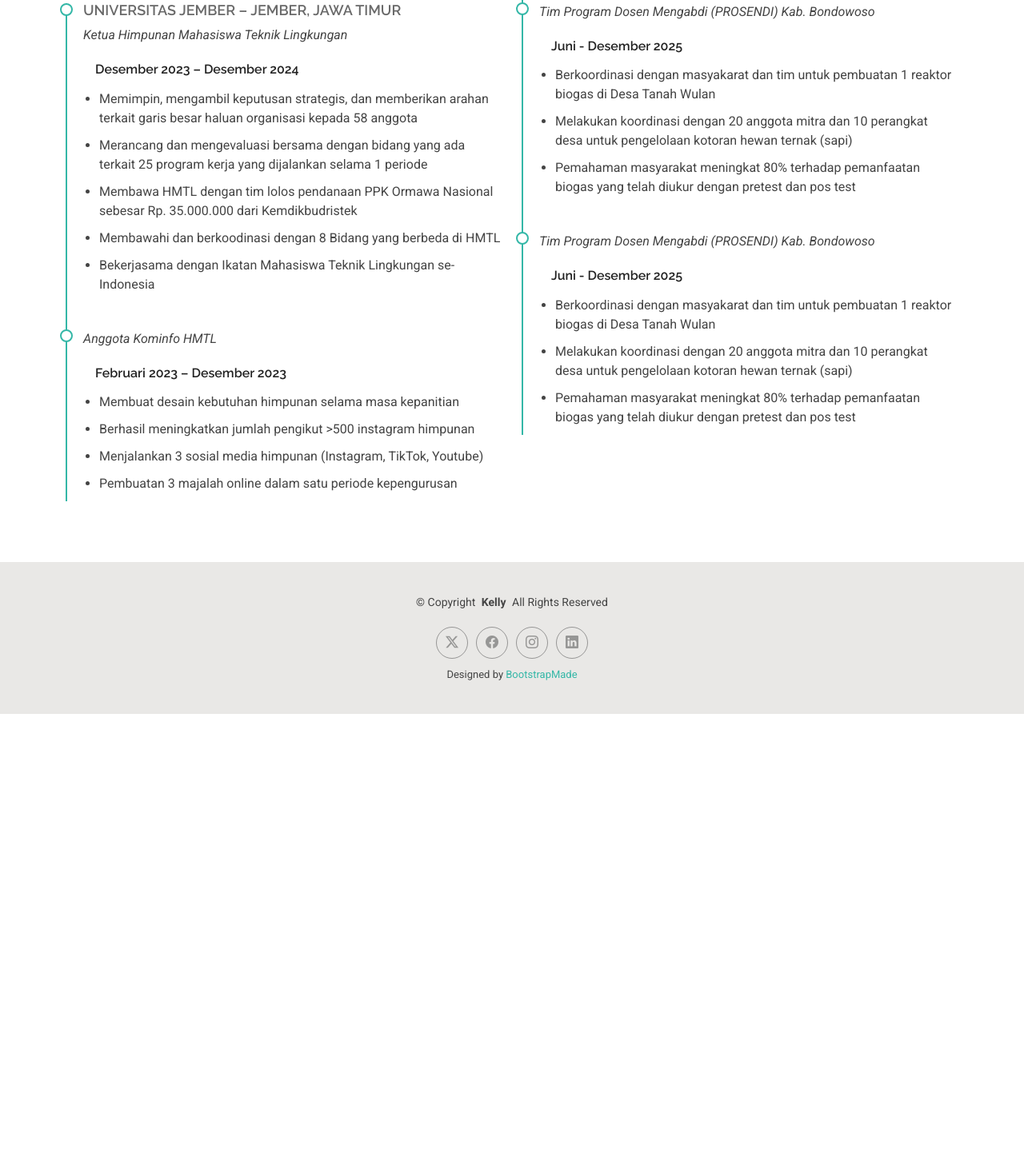
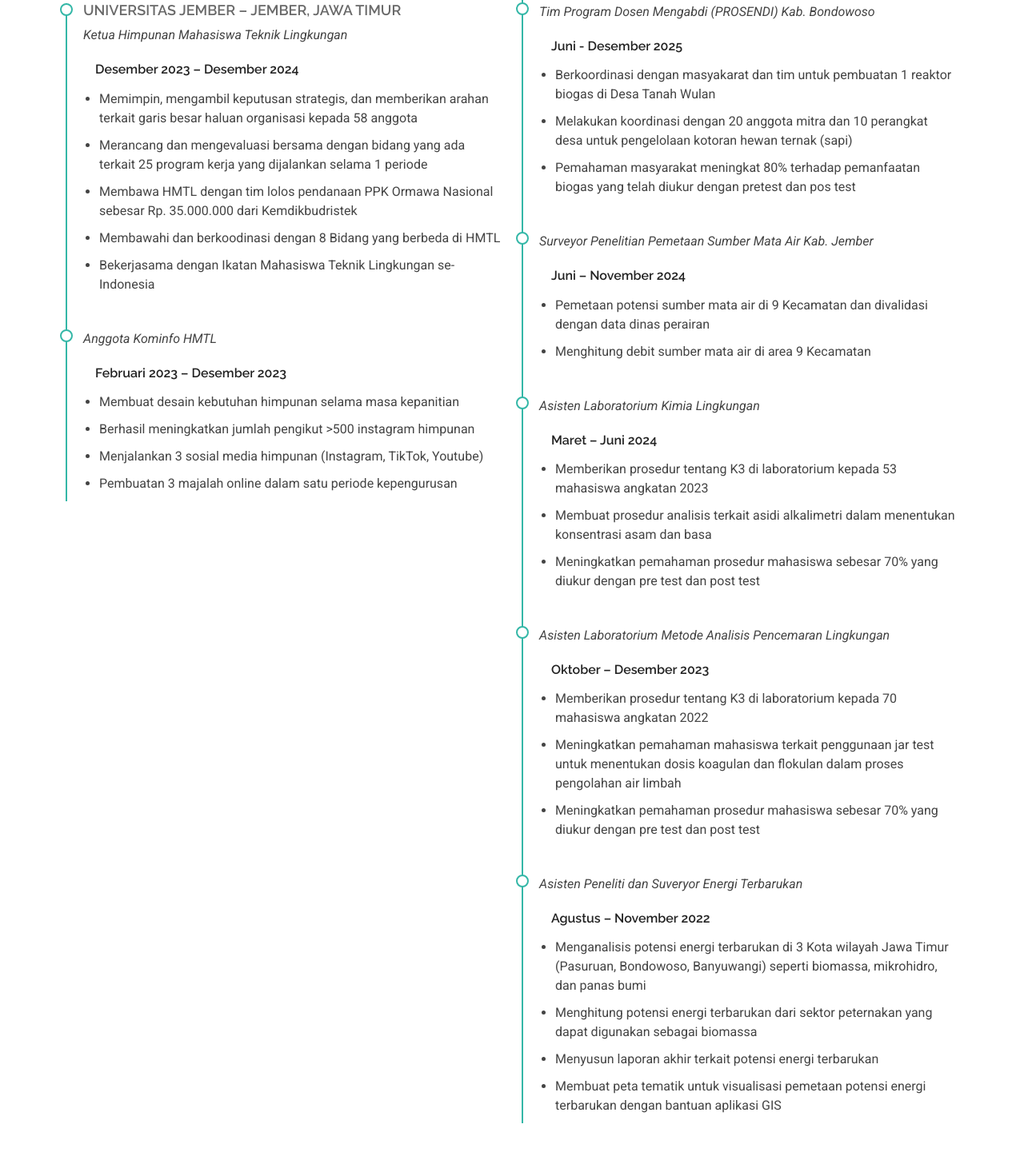
Before and after one commit to fatahhismail/fatahhismail.github.io, a plain HTML site: page resume.html in a window 1280 px wide. Shown: the part 754-2220 px from the top of the page at 80% size. Before the commit the page ends 1647 px from the top, so only its background shows below. Drawn offline with Linux system fonts and the light colour scheme.

Commit message:
update baru

```diff
--- a/resume.html
+++ b/resume.html
@@ -169,12 +169,42 @@
             </div><!-- Edn Resume Item -->
 
             <div class="resume-item">
-              <p><em>Tim Program Dosen Mengabdi (PROSENDI) Kab. Bondowoso</em></p>
-              <h5>Juni - Desember 2025</h5>
+              <p><em>Surveyor Penelitian Pemetaan Sumber Mata Air Kab. Jember</em></p>
+              <h5>Juni – November 2024</h5>
               <ul>
-                <li>Berkoordinasi dengan masyakarat dan tim untuk pembuatan 1 reaktor biogas di Desa Tanah Wulan</li>
-                <li>Melakukan koordinasi dengan 20 anggota mitra dan 10 perangkat desa untuk pengelolaan kotoran hewan ternak (sapi)</li>
-                <li>Pemahaman masyarakat meningkat 80% terhadap pemanfaatan biogas yang telah diukur dengan pretest dan pos test </li>
+                <li>Pemetaan potensi sumber mata air di 9 Kecamatan dan divalidasi dengan data dinas perairan</li>
+                <li>Menghitung debit sumber mata air di area 9 Kecamatan</li>
+              </ul>
+            </div><!-- Edn Resume Item -->
+
+            <div class="resume-item">
+              <p><em>Asisten Laboratorium Kimia Lingkungan</em></p>
+              <h5>Maret – Juni 2024</h5>
+              <ul>
+                <li>Memberikan prosedur tentang K3 di laboratorium kepada 53 mahasiswa angkatan 2023</li>
+                <li>Membuat prosedur analisis terkait asidi alkalimetri dalam menentukan konsentrasi asam dan basa</li>
+                <li>Meningkatkan pemahaman prosedur mahasiswa sebesar 70% yang diukur dengan pre test dan post test</li>
+              </ul>
+            </div><!-- Edn Resume Item -->
+
+            <div class="resume-item">
+              <p><em>Asisten Laboratorium Metode Analisis Pencemaran Lingkungan</em></p>
+              <h5>Oktober – Desember 2023</h5>
+              <ul>
+                <li>Memberikan prosedur tentang K3 di laboratorium kepada 70 mahasiswa angkatan 2022</li>
+                <li>Meningkatkan pemahaman mahasiswa terkait penggunaan jar test untuk menentukan dosis koagulan dan flokulan dalam proses pengolahan air limbah</li>
+                <li>Meningkatkan pemahaman prosedur mahasiswa sebesar 70% yang diukur dengan pre test dan post test</li>
+              </ul>
+            </div><!-- Edn Resume Item -->
+
+            <div class="resume-item">
+              <p><em>Asisten Peneliti dan Suveryor Energi Terbarukan</em></p>
+              <h5>Agustus – November 2022</h5>
+              <ul>
+                <li>Menganalisis potensi energi terbarukan di 3 Kota wilayah Jawa Timur (Pasuruan, Bondowoso, Banyuwangi) seperti biomassa, mikrohidro, dan panas bumi</li>
+                <li>Menghitung potensi energi terbarukan dari sektor peternakan yang dapat digunakan sebagai biomassa</li>
+                <li>Menyusun laporan akhir terkait potensi energi terbarukan</li>
+                <li>Membuat peta tematik untuk visualisasi pemetaan potensi energi terbarukan dengan bantuan aplikasi GIS</li>
               </ul>
             </div><!-- Edn Resume Item -->
 
```
